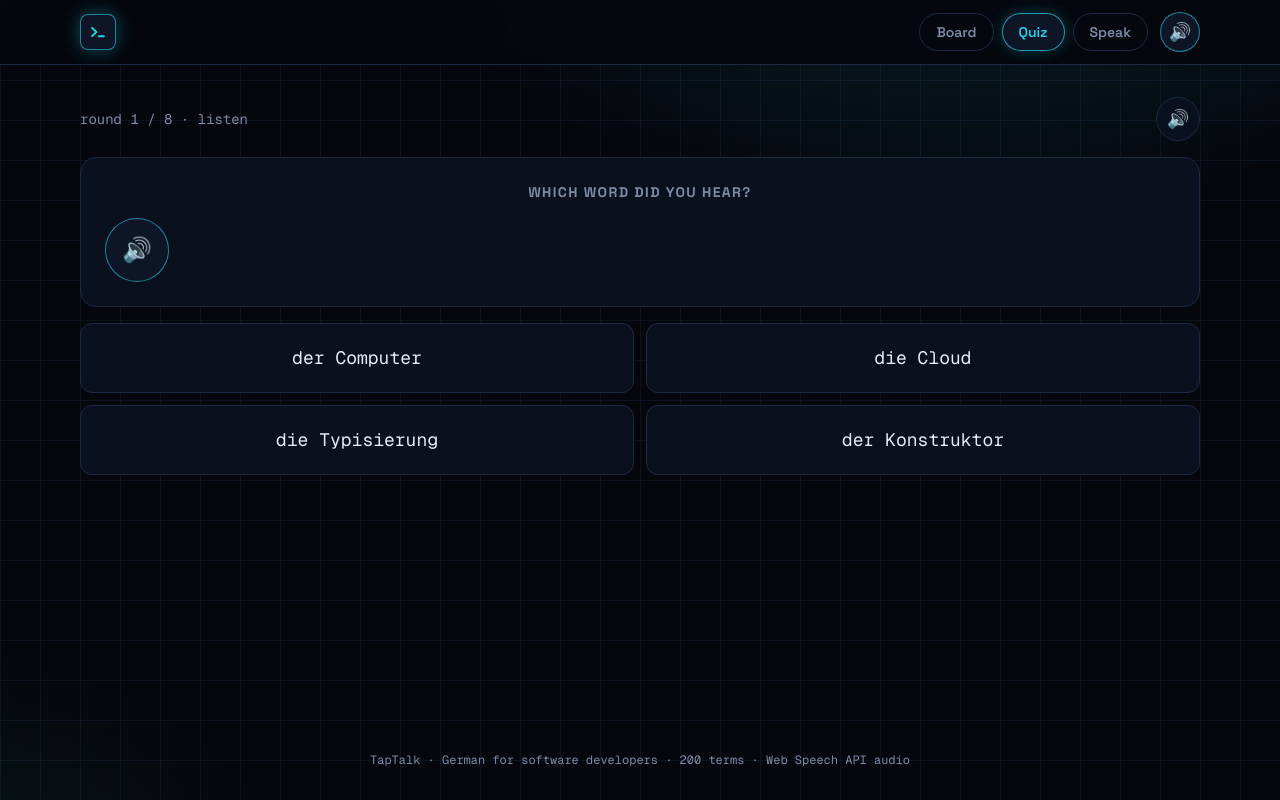
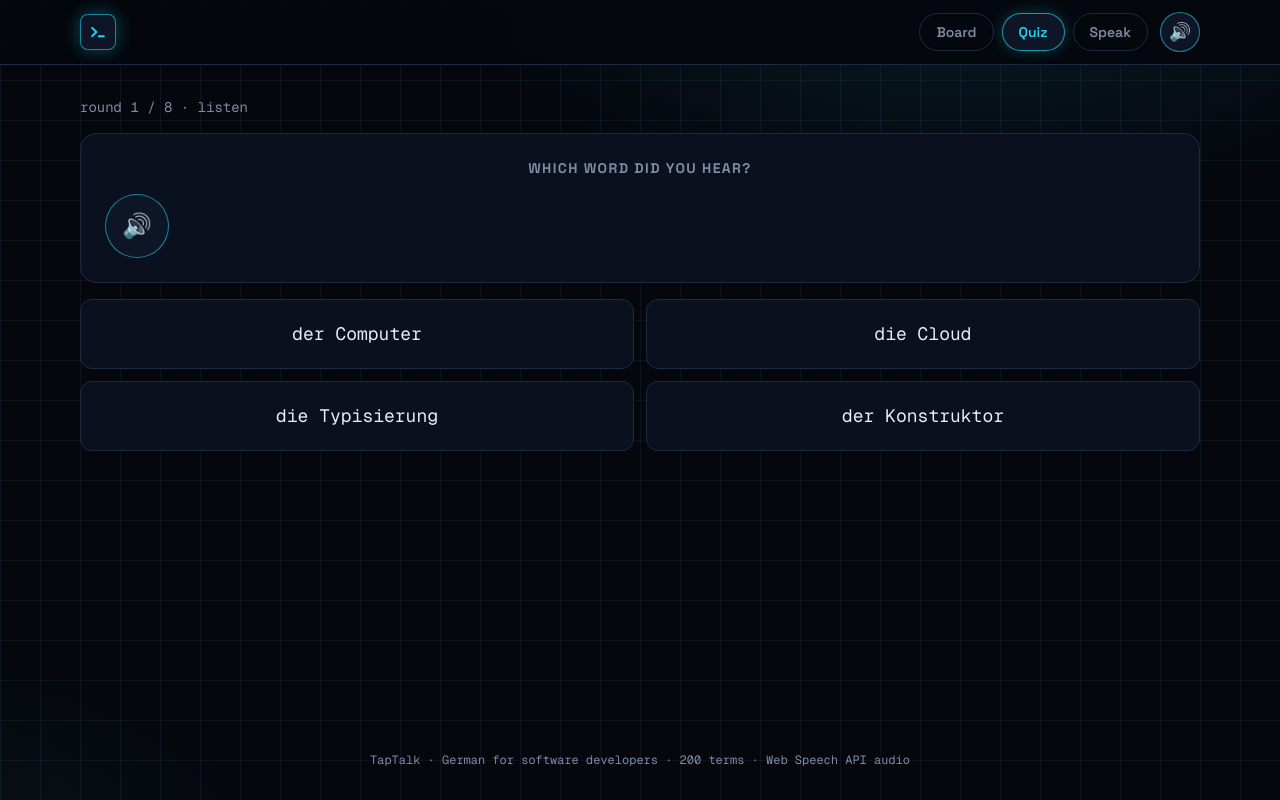
Before and after one commit to smosquetti/taptalk-for-developers, a Next.js app: page /quiz in a window 1280 px wide. Both pictures are taken after a click on the button "Start". Built offline with nearby package versions, Linux system fonts and the light colour scheme.

Commit message:
Improved UX, removed duplicated buttons and unnecessary checkmark

```diff
--- a/src/app/quiz/page.tsx
+++ b/src/app/quiz/page.tsx
@@ -264,6 +264,7 @@ export default function QuizPage() {
         <p className="font-mono text-sm text-fog">
           round {round + 1} / {questions.length} · {mode}
         </p>
+        {mode != "listen" && (
           <button
             type="button"
             onClick={hearAgain}
@@ -272,6 +273,7 @@ export default function QuizPage() {
           >
             <span aria-hidden>🔊</span>
           </button>
+        )}
       </div>
 
       {question && (
@@ -329,11 +331,6 @@ export default function QuizPage() {
                   ) : (
                     <span>{option.english}</span>
                   )}
-                  {isCorrect && (
-                    <span aria-hidden className="mt-1 block text-xl">
-                      ✅
-                    </span>
-                  )}
                 </button>
               );
             })}
```
Lines whose indentation alone changed are shown as unchanged.
